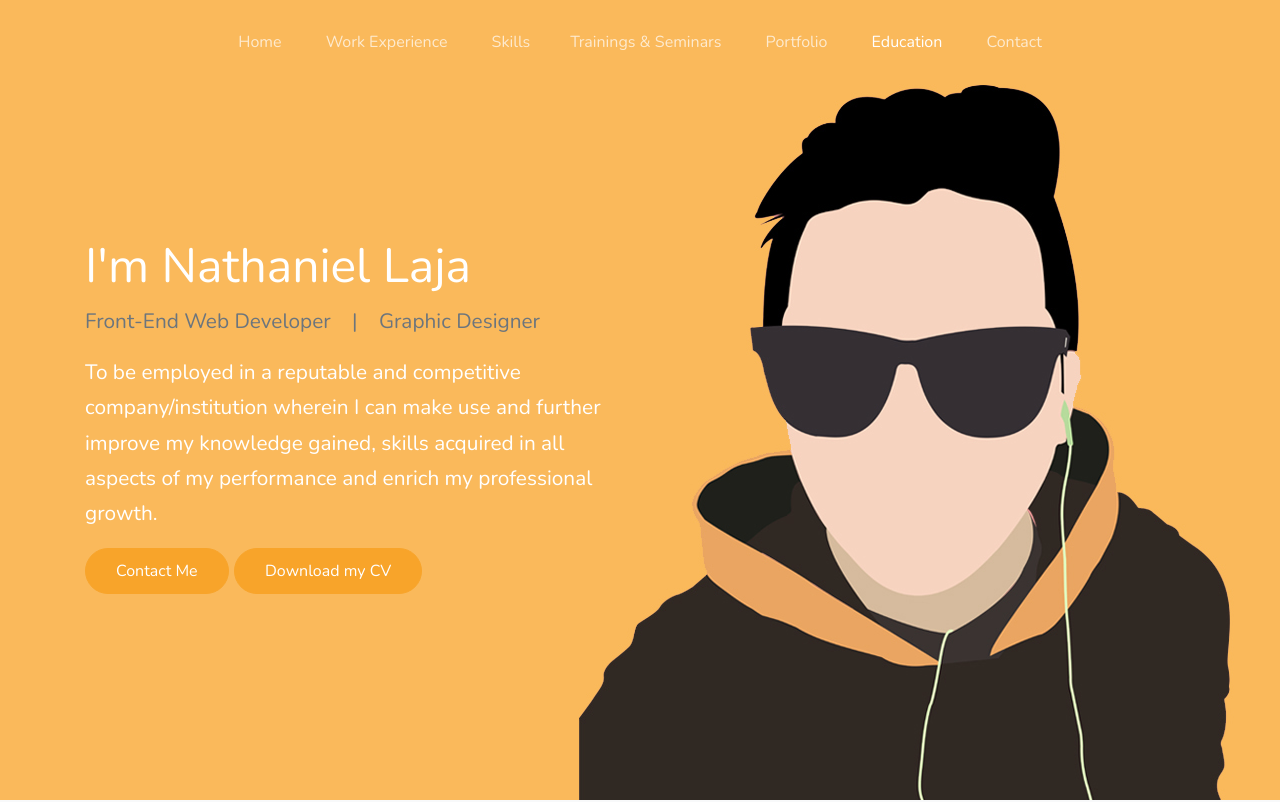
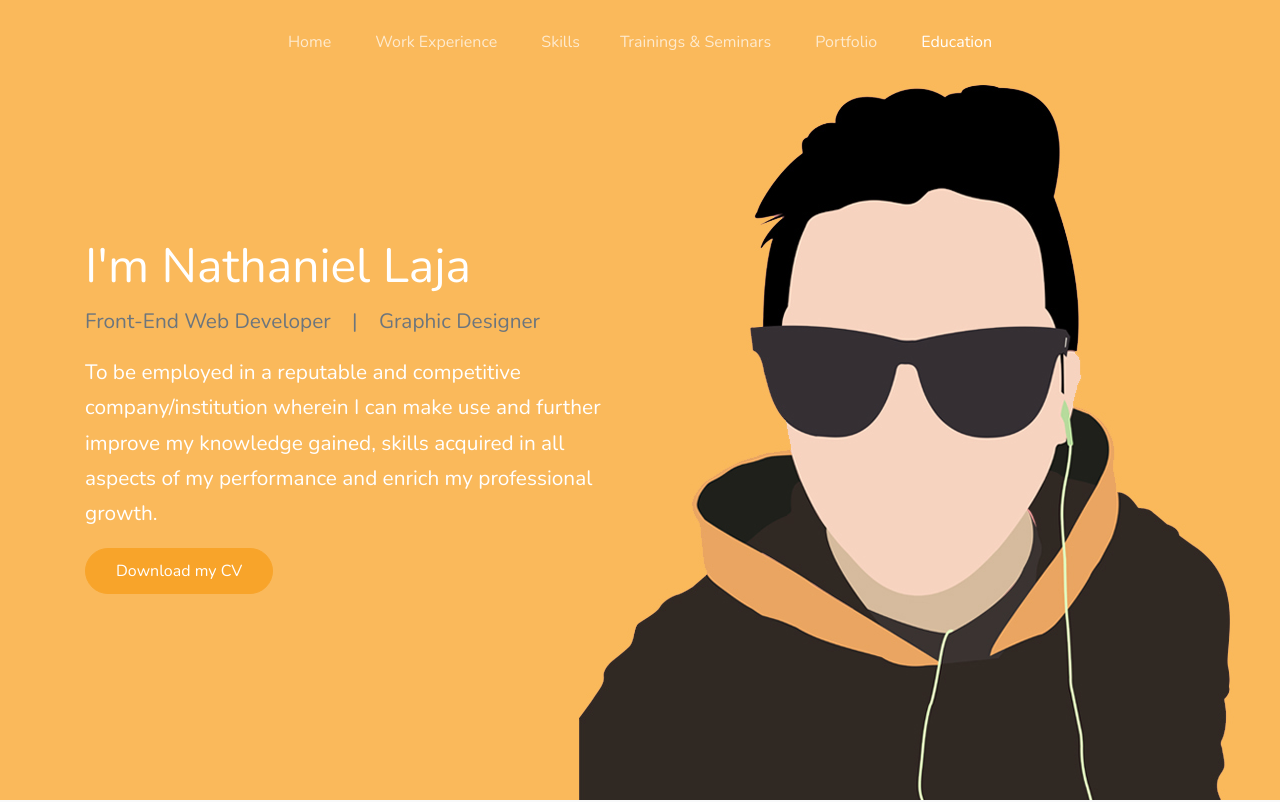
Before and after one commit to breezelback/nathaniellaja, a plain HTML site: page index.html in a window 1280 px wide. Shown: the top 802 px of the page. Drawn offline with nearby package versions, Linux system fonts and the light colour scheme; files whose address does not match are found by name.

Commit message:
Update index.html

```diff
--- a/index.html
+++ b/index.html
@@ -70,7 +70,7 @@
                 <li><a href="#training-section" class="nav-link">Trainings &amp; Seminars</a></li>
                 <li><a href="#portfolio-section" class="nav-link">Portfolio</a></li>
                 <li><a href="#education-section" class="nav-link">Education</a></li>
-                <li><a href="#contact-section" class="nav-link">Contact</a></li>
+<!--                 <li><a href="#contact-section" class="nav-link">Contact</a></li> -->
               </ul>
             </nav>
 
@@ -96,7 +96,7 @@
                 <h1 class="text-white">I'm Nathaniel Laja</h1>
                 <p class="text-secondary">Front-End Web Developer <span class="mx-3">|</span> Graphic Designer</p>
                 <p class="lead">To be employed in a reputable and competitive company/institution wherein I can make use and further improve my knowledge gained, skills acquired in all aspects of my performance and enrich my professional growth.</p>
-                <p><a href="#contact-section" class="btn smoothscroll btn-primary">Contact Me</a>
+<!--                 <p><a href="#contact-section" class="btn smoothscroll btn-primary">Contact Me</a> -->
                 <span><a target="_blank" href="file/CV - Nathaniel Laja.pdf" class="btn smoothscroll btn-primary">Download my CV</a></span>
                 </p>
               </div>
```
